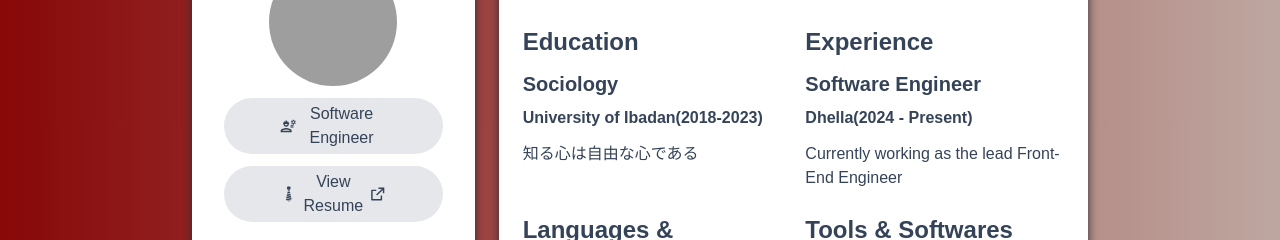
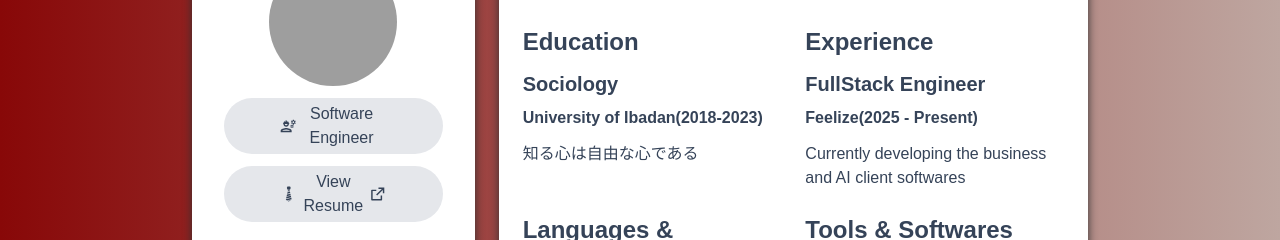
Before and after one commit to xwaynex/port, a Next.js app: page / in a window 1280 px wide. Both pictures are taken after a click on the button "Resume". Shown: the part 130-370 px from the top of the page. Built offline with nearby package versions, Linux system fonts and the light colour scheme; grey boxes are pictures that could not be loaded.

Commit message:
updated company (#3)
Co-authored-by: xwaynex <nobodysshinigami@proton.me>

```diff
--- a/src/components/Resume.tsx
+++ b/src/components/Resume.tsx
@@ -31,9 +31,9 @@ const Resume = () => {
         <div>
           <h5 className="my-3 text-2xl font-bold">Experience</h5>
           <div>
-            <h5 className="my-2 text-xl font-bold">Software Engineer</h5>
-            <p className="font-semibold">Dhella(2024 - Present)</p>
-            <p className="my-3">Currently working as the lead Front-End Engineer</p>
+            <h5 className="my-2 text-xl font-bold">FullStack Engineer</h5>
+            <p className="font-semibold">Feelize(2025 - Present)</p>
+            <p className="my-3">Currently developing the business and AI client softwares</p>
           </div>
         </div>
       </motion.div>
```
